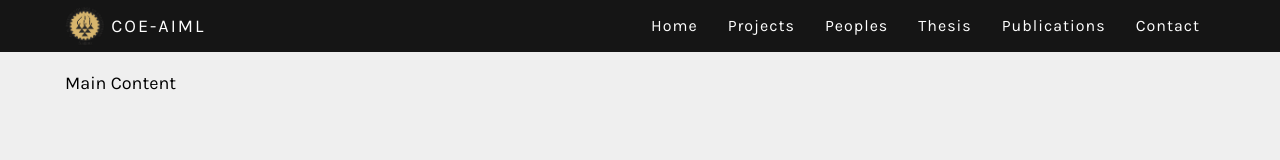
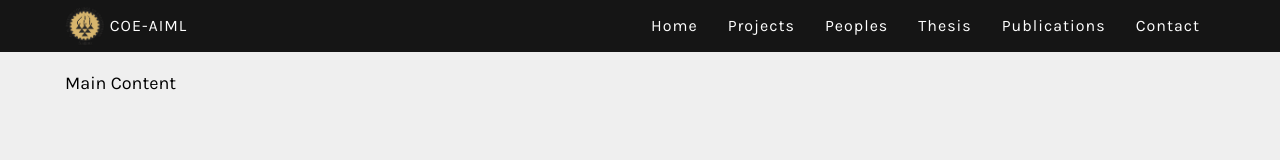
Before and after one commit to sobhanbera/coe-ai-ml-public, a Next.js app: page / in a window 1280 px wide. Shown: the top 160 px of the page. Built offline with nearby package versions, Linux system fonts and the light colour scheme.

Commit message:
global styles updated

```diff
--- a/styles/components/header/header.module.css
+++ b/styles/components/header/header.module.css
@@ -27,12 +27,13 @@
 }
 .header .content .logo a {
   color: var(--themecolor);
-  letter-spacing: 2px;
+  letter-spacing: 1px;
   height: 100%;
   line-height: var(--header-height);
   display: flex;
   flex-direction: row;
   align-items: center;
+  font-size: 16px;
 }
 .header .content .logo a img {
   width: 40px;
--- a/styles/components/header/header.module.scss
+++ b/styles/components/header/header.module.scss
@@ -30,7 +30,7 @@
 
             a {
                 color: var(--themecolor);
-                letter-spacing: 2px;
+                letter-spacing: 1px;
 
                 height: 100%;
                 line-height: var(--header-height);
@@ -38,6 +38,8 @@
                 display: flex;
                 flex-direction: row;
                 align-items: center;
+
+                font-size: 16px;
 
                 img {
                     width: 40px;
```
Also changed, not shown: 1 other file (tests, documents, lock files or other folders).
